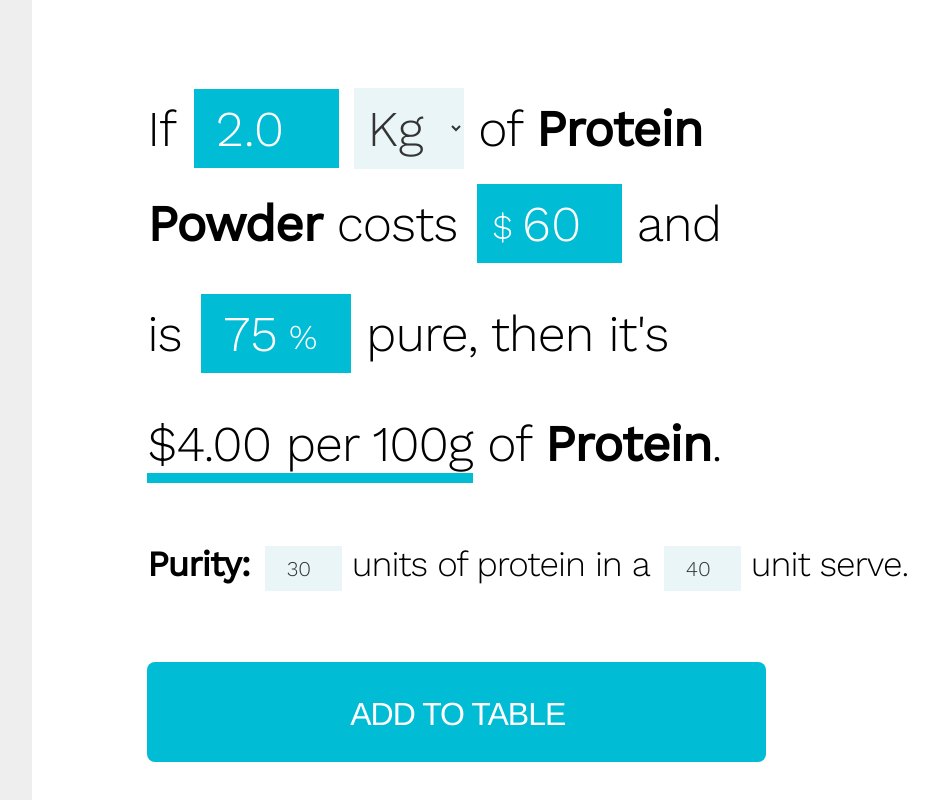
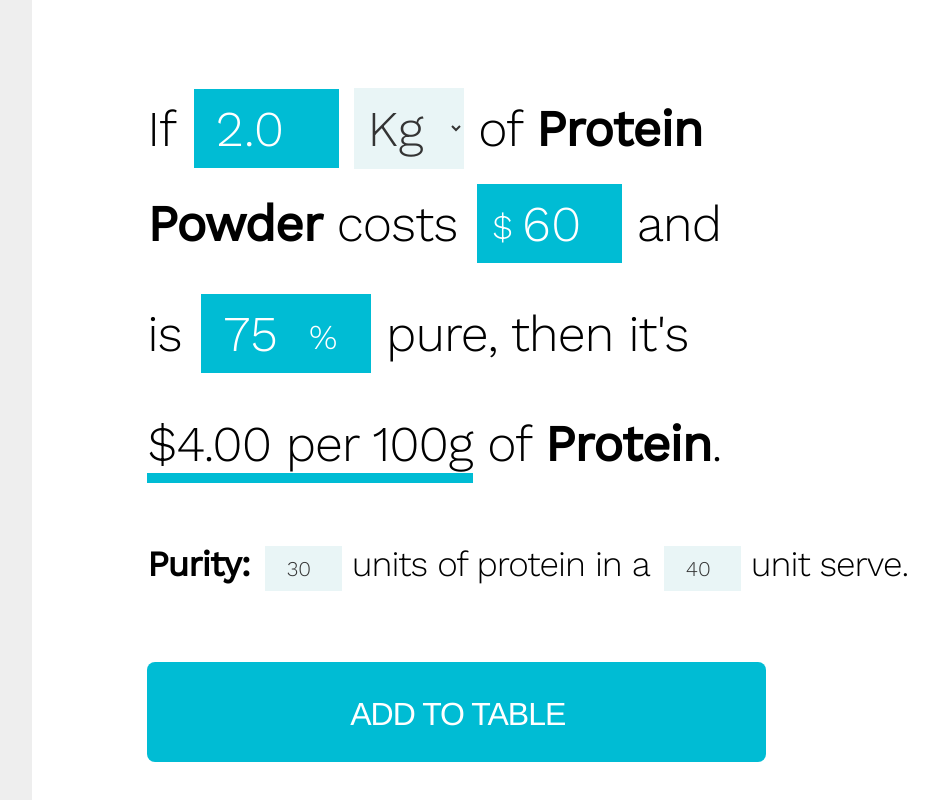
Before and after one commit to jarrodoxical/jarrodoxical.github.io, a plain HTML site: page wheyup/index.html in a window 1280 px wide. Shown: the top 800 px of the page, without its empty margins (8-946 px from the left). Drawn offline with nearby package versions, Linux system fonts and the light colour scheme.

Commit message:
better percent edit

```diff
--- a/wheyup/app.js
+++ b/wheyup/app.js
@@ -43,6 +43,7 @@ function calculateTotalPrice(){
 
   document.getElementById('cost100-calculated').innerHTML = "$" + result + ending;
   document.getElementById('hidden-result').value = result;
+  document.getElementById('pro-percent-lab').style.display = 'block';
 }
 
 function addToTable(){
--- a/wheyup/style.css
+++ b/wheyup/style.css
@@ -90,7 +90,7 @@ input {
 }
 .pro-percent-in {
   padding: 10px 10px 10px 22px;
-  width: 150px;
+  width: 170px;
 }
 .input__label {
   display: inline-block;
```
